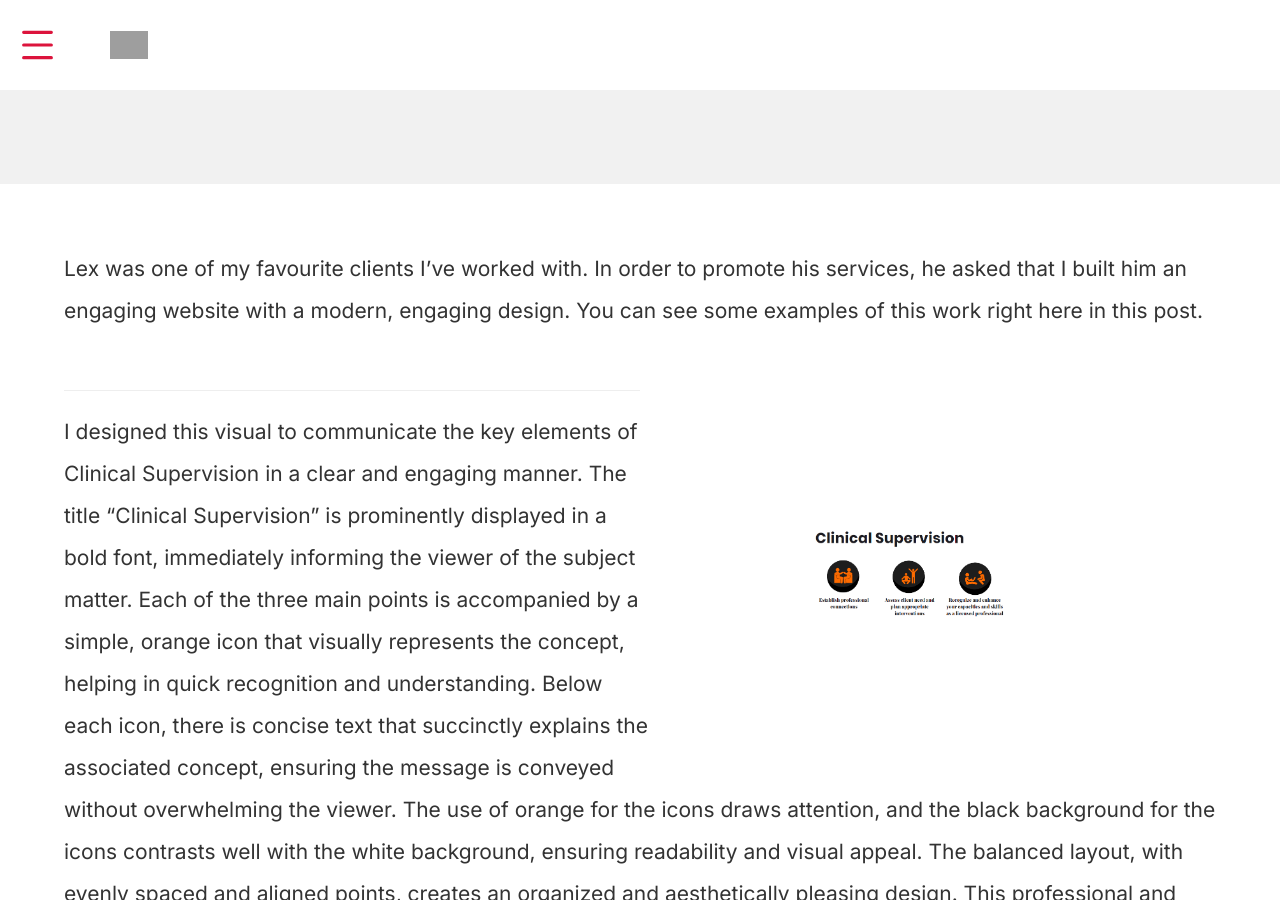
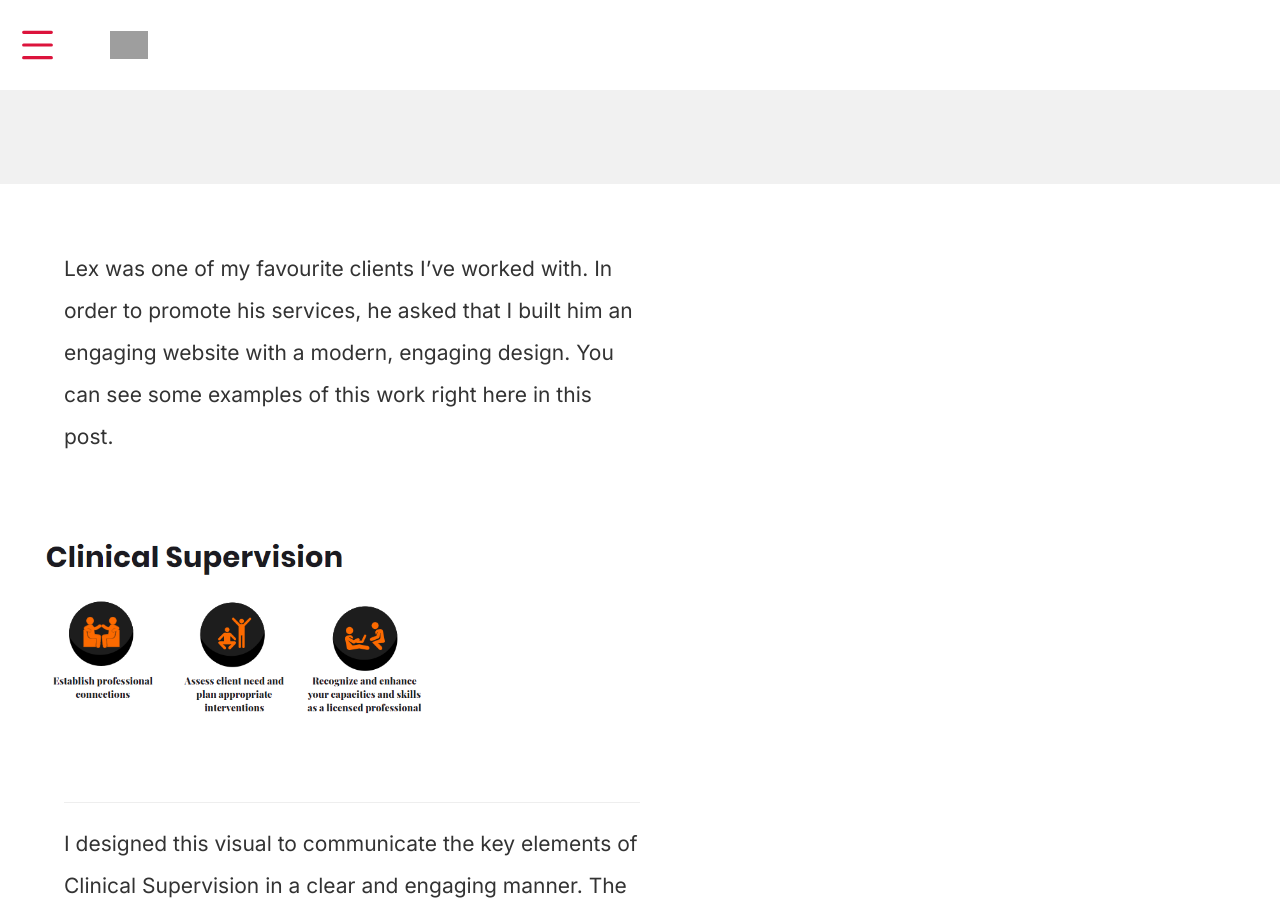
Before and after one commit to lyszt/lyszt.github.io, a Jekyll site: the page built from _posts/2024-1-1-Lex.md, in a window 1280 px wide and 900 px high, scrolled down 565 px. Built offline with Jekyll 4.4.1, drawn with Linux system fonts in a browser that asks for light colours; grey boxes are pictures that could not be loaded.

Commit message:
Preparing change to layout

```diff
--- a/css/blogs/default.css
+++ b/css/blogs/default.css
@@ -64,8 +64,9 @@
   line-height: 2em;
   margin: 5%;
 }
-.post p {
-  margin-bottom: 5%
+
+.entry p {
+  width: 50%;
 }
 .post .entry a {
   color: black;
@@ -76,7 +77,7 @@
 .entry > p > img {
   margin: 12%;
   float: right;
-  width: 25%;
+  width: 100%;
   display: block;
 }
 /* Distraction Image Sections */
```
